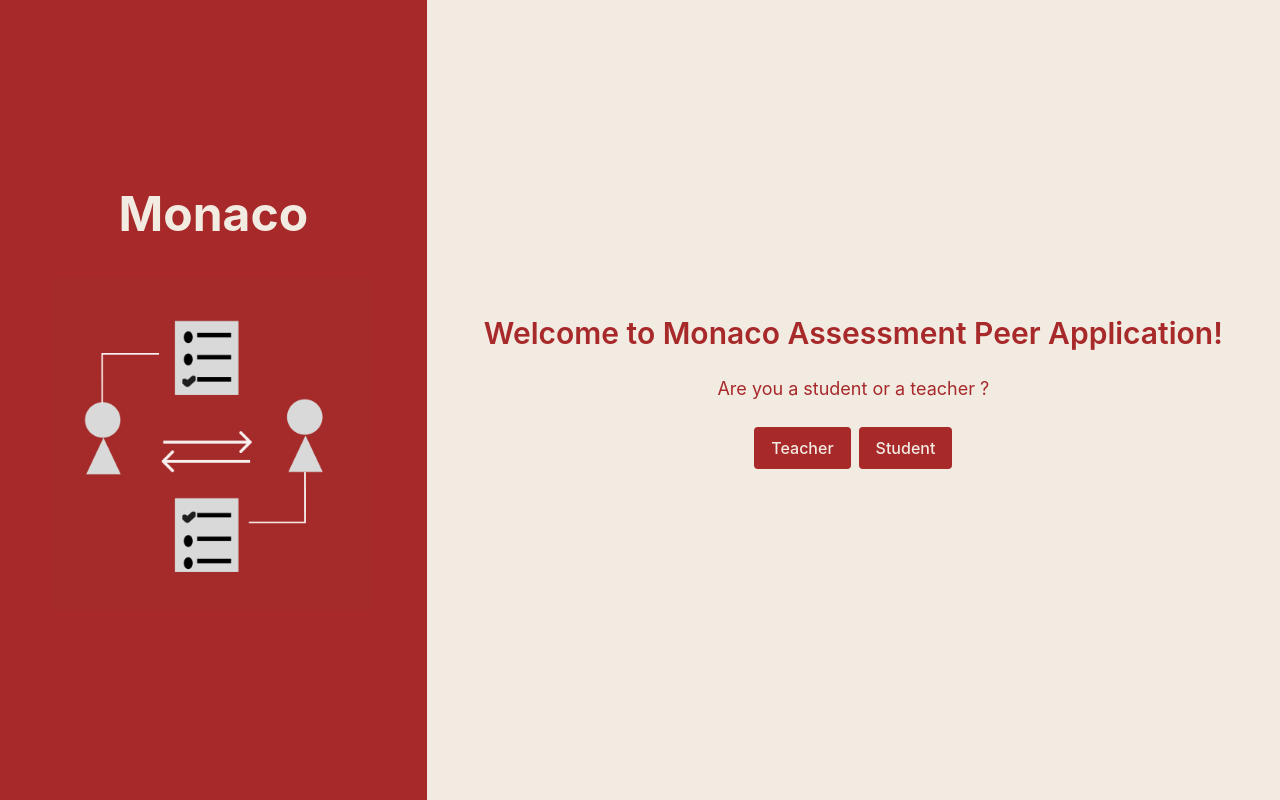
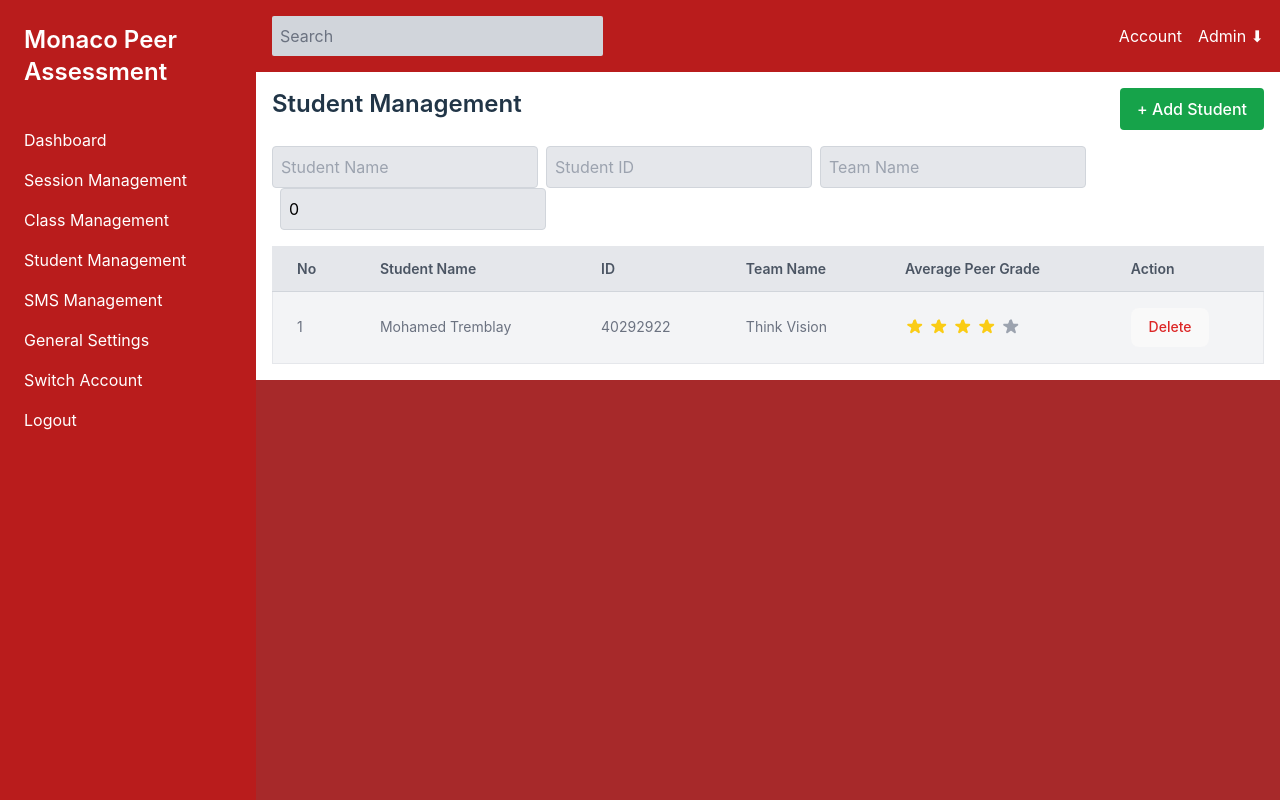
Before and after one commit to kxrur/Pear_Assessment, a React (Vite) app in the folder front/: page / in a window 1280 px wide. Built offline with nearby package versions, Linux system fonts and the light colour scheme.

Commit message:
Dashboard// student management with all the integrated component

```diff
--- a/front/src/App.tsx
+++ b/front/src/App.tsx
@@ -7,6 +7,11 @@ import RegisterTeacher from './components/views/registration/teacher'
 import Success from './components/views/success'
 import Begin from './components/views/Begin';
 import { TeamView } from './components/views/team/TeamView';
+import StudentTable from './components/StudentTable';
+import Header from './components/Header';
+import Sidebar from './components/Sidebar';
+
+import StudentManagement from './pages/studentmanagement';
 function App() {
   const teams = [
     {
@@ -47,7 +52,8 @@ function App() {
 
         <Routes>
           {/* Default Route - When user accesses the root URL, show this component */}
-          <Route path="/" element={<Begin />} />
+          <Route path="/" element={<StudentManagement />} />
+          <Route path='/' element = { <Begin/>}/>
           <Route path="/teacher"
             element={
               <>
@@ -80,6 +86,7 @@ function App() {
             }
           />
 
+
         </Routes>
 
       </div>
--- /dev/null
+++ b/front/src/components/Header.tsx
@@ -0,0 +1,28 @@
+import React from 'react';
+
+interface HeaderProps {
+  searchTerm: string;
+  onSearchChange: (event: React.ChangeEvent<HTMLInputElement>) => void;
+}
+
+const Header: React.FC<HeaderProps> = ({ searchTerm, onSearchChange }) => {
+  return (
+    <div className="flex justify-between items-center bg-red-700 p-4 text-white">
+      <div className="w-1/3">
+        <input
+          type="text"
+          placeholder="Search"
+          value={searchTerm}
+          onChange={onSearchChange}
+          className="p-2 w-full rounded-sm text-black bg-gray-300 placeholder-gray-500"
+        />
+      </div>
+      <div className="flex items-center space-x-4">
+        <span>Account</span>
+        <div className="cursor-pointer">Admin ⬇</div>
+      </div>
+    </div>
+  );
+};
+
+export default Header;
--- /dev/null
+++ b/front/src/components/Searchbar.tsx
@@ -0,0 +1,15 @@
+import React from 'react';
+
+const SearchBar: React.FC = () => {
+  return (
+    <div className="flex justify-center mb-4">
+      <input
+        type="text"
+        placeholder="Search"
+        className="bg-gray-200 text-black placeholder-gray-400 px-4 py-2 rounded-lg focus:outline-none focus:ring-2 focus:ring-gray-400" // Apply light grey background and white text
+      />
+    </div>
+  );
+};
+
+export default SearchBar;
--- /dev/null
+++ b/front/src/components/Sidebar.tsx
@@ -0,0 +1,21 @@
+import React from 'react';
+
+const Sidebar: React.FC = () => {
+  return (
+    <div className="w-64 bg-red-700 text-white h-screen p-6">
+      <h1 className="text-2xl font-semibold mb-10">Monaco Peer Assessment</h1>
+      <ul>
+        <li className="mb-4 hover:text-gray-200 cursor-pointer">Dashboard</li>
+        <li className="mb-4 hover:text-gray-200 cursor-pointer">Session Management</li>
+        <li className="mb-4 hover:text-gray-200 cursor-pointer">Class Management</li>
+        <li className="mb-4 hover:text-gray-200 cursor-pointer">Student Management</li>
+        <li className="mb-4 hover:text-gray-200 cursor-pointer">SMS Management</li>
+        <li className="mb-4 hover:text-gray-200 cursor-pointer">General Settings</li>
+        <li className="mb-4 hover:text-gray-200 cursor-pointer">Switch Account</li>
+        <li className="mb-4 hover:text-gray-200 cursor-pointer">Logout</li>
+      </ul>
+    </div>
+  );
+};
+
+export default Sidebar;
--- /dev/null
+++ b/front/src/components/StarRating.tsx
@@ -0,0 +1,25 @@
+import React from 'react';
+
+interface StarRatingProps {
+  rating: number;
+}
+
+const StarRating: React.FC<StarRatingProps> = ({ rating }) => {
+  return (
+    <div className="flex space-x-1">
+      {[...Array(5)].map((_, i) => (
+        <svg
+          key={i}
+          className={`h-5 w-5 ${i < rating ? 'text-yellow-400' : 'text-gray-400'}`}
+          fill="currentColor"
+          viewBox="0 0 20 20"
+          xmlns="http://www.w3.org/2000/svg"
+        >
+          <path d="M9.049 2.927c.3-.921 1.603-.921 1.902 0l1.036 3.173a1 1 0 00.95.69h3.341c.969 0 1.371 1.24.588 1.81l-2.705 1.964a1 1 0 00-.364 1.118l1.036 3.173c.3.921-.755 1.688-1.538 1.118l-2.705-1.964a1 1 0 00-1.176 0l-2.705 1.964c-.783.57-1.838-.197-1.538-1.118l1.036-3.173a1 1 0 00-.364-1.118L2.585 8.6c-.783-.57-.38-1.81.588-1.81h3.341a1 1 0 00.95-.69l1.036-3.173z" />
+        </svg>
+      ))}
+    </div>
+  );
+};
+
+export default StarRating;
--- /dev/null
+++ b/front/src/components/StudentTable.tsx
@@ -0,0 +1,111 @@
+import React from 'react';
+import StarRating from './StarRating';
+
+interface Student {
+  id: number;
+  name: string;
+  studentId: string;
+  teamName: string;
+  averageGrade: number;
+}
+
+interface StudentTableProps {
+  students: Student[];
+  searchTerm: string;
+  addStudent: (student: { name: string; studentId: string; teamName: string; averageGrade: number }) => void;
+}
+
+const StudentTable: React.FC<StudentTableProps> = ({ students, searchTerm, addStudent }) => {
+  const filteredStudents = students.filter(student =>
+    student.name.toLowerCase().includes(searchTerm.toLowerCase()) ||
+    student.studentId.includes(searchTerm) ||
+    student.teamName.toLowerCase().includes(searchTerm.toLowerCase())
+  );
+
+  const [newStudent, setNewStudent] = React.useState({
+    name: '',
+    studentId: '',
+    teamName: '',
+    averageGrade: 0,
+  });
+
+  const handleAddStudent = () => {
+    if (newStudent.name && newStudent.studentId && newStudent.teamName) {
+      addStudent(newStudent);
+      setNewStudent({ name: '', studentId: '', teamName: '', averageGrade: 0 }); // Reset input fields
+    }
+  };
+
+  return (
+    <div className="p-4 bg-white">
+      <div className="flex justify-between mb-4">
+        <h2 className="text-2xl font-semibold">Student Management</h2>
+        <button
+          onClick={handleAddStudent}
+          className="bg-green-600 text-white px-4 py-2 rounded hover:bg-green-700">
+          + Add Student
+        </button>
+      </div>
+      <div className="mb-4">
+        <input
+          type="text"
+          placeholder="Student Name"
+          value={newStudent.name}
+          onChange={e => setNewStudent({ ...newStudent, name: e.target.value })}
+          className="p-2 border border-gray-300 rounded bg-gray-200 text-black" // Change background and text color
+        />
+        <input
+          type="text"
+          placeholder="Student ID"
+          value={newStudent.studentId}
+          onChange={e => setNewStudent({ ...newStudent, studentId: e.target.value })}
+          className="p-2 border border-gray-300 rounded bg-gray-200 text-black ml-2" // Change background and text color
+        />
+        <input
+          type="text"
+          placeholder="Team Name"
+          value={newStudent.teamName}
+          onChange={e => setNewStudent({ ...newStudent, teamName: e.target.value })}
+          className="p-2 border border-gray-300 rounded bg-gray-200 text-black ml-2" // Change background and text color
+        />
+        <input
+          type="number"
+          placeholder="Average Grade"
+          value={newStudent.averageGrade}
+          onChange={e => setNewStudent({ ...newStudent, averageGrade: Number(e.target.value) })}
+          className="p-2 border border-gray-300 rounded bg-gray-200 text-black ml-2" // Change background and text color
+        />
+      </div>
+      <table className="min-w-full bg-gray-100 border">
+        <thead>
+          <tr>
+            <th className="px-6 py-3 border-b border-gray-300 bg-gray-200 text-left text-sm font-semibold text-gray-600">No</th>
+            <th className="px-6 py-3 border-b border-gray-300 bg-gray-200 text-left text-sm font-semibold text-gray-600">Student Name</th>
+            <th className="px-6 py-3 border-b border-gray-300 bg-gray-200 text-left text-sm font-semibold text-gray-600">ID</th>
+            <th className="px-6 py-3 border-b border-gray-300 bg-gray-200 text-left text-sm font-semibold text-gray-600">Team Name</th>
+            <th className="px-6 py-3 border-b border-gray-300 bg-gray-200 text-left text-sm font-semibold text-gray-600">Average Peer Grade</th>
+            <th className="px-6 py-3 border-b border-gray-300 bg-gray-200 text-left text-sm font-semibold text-gray-600">Action</th>
+          </tr>
+        </thead>
+        <tbody>
+          {filteredStudents.map((student) => (
+            <tr key={student.id}>
+              <td className="px-6 py-4 whitespace-nowrap text-sm text-gray-500">{student.id}</td>
+              <td className="px-6 py-4 whitespace-nowrap text-sm text-gray-500">{student.name}</td>
+              <td className="px-6 py-4 whitespace-nowrap text-sm text-gray-500">{student.studentId}</td>
+              <td className="px-6 py-4 whitespace-nowrap text-sm text-gray-500">{student.teamName}</td>
+              <td className="px-6 py-4 whitespace-nowrap text-sm text-gray-500">
+                <StarRating rating={student.averageGrade} />
+              </td>
+              <td className="px-6 py-4 whitespace-nowrap text-sm text-gray-500">
+                <button className="text-red-600 hover:text-red-800">Delete</button>
+              </td>
+            </tr>
+          ))}
+        </tbody>
+      </table>
+    </div>
+  );
+};
+
+export default StudentTable;
--- /dev/null
+++ b/front/src/pages/studentmanagement.tsx
@@ -0,0 +1,40 @@
+import React, { useState } from 'react';
+import Sidebar from '../components/Sidebar';
+import Header from '../components/Header';
+import StudentTable from '../components/StudentTable';
+
+const StudentManagement: React.FC = () => {
+  const [students, setStudents] = useState([
+    { id: 1, name: 'Mohamed Tremblay', studentId: '40292922', teamName: 'Think Vision', averageGrade: 4 },
+    // Add more initial students if needed
+  ]);
+
+  const [searchTerm, setSearchTerm] = useState('');
+
+  const handleSearchChange = (event: React.ChangeEvent<HTMLInputElement>) => {
+    setSearchTerm(event.target.value);
+  };
+
+  const addStudent = (newStudent: { name: string; studentId: string; teamName: string; averageGrade: number }) => {
+    const newStudentEntry = {
+      id: students.length + 1, // Simple ID increment; consider more robust logic for production
+      ...newStudent,
+    };
+    setStudents([...students, newStudentEntry]);
+  };
+
+  return (
+    <div className="flex">
+      {/* Sidebar */}
+      <Sidebar />
+
+      {/* Main Content */}
+      <div className="flex-1">
+        <Header searchTerm={searchTerm} onSearchChange={handleSearchChange} />
+        <StudentTable students={students} searchTerm={searchTerm} addStudent={addStudent} />
+      </div>
+    </div>
+  );
+};
+
+export default StudentManagement;
```
Also changed, not shown: front/package.json (+6 -1 lines), front/src/pages/dashboard.tsx (added), 1 other file (tests, documents, lock files or other folders).
